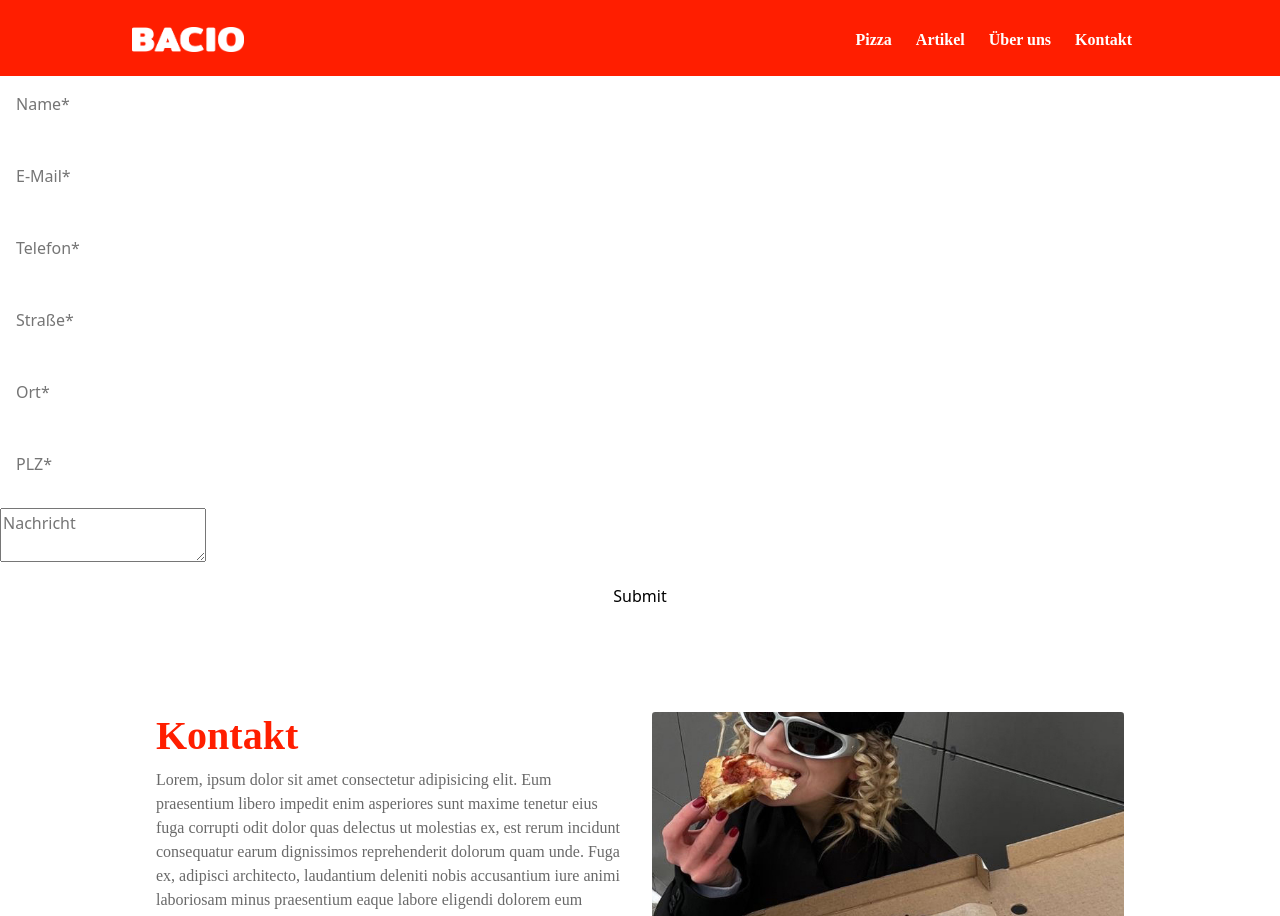
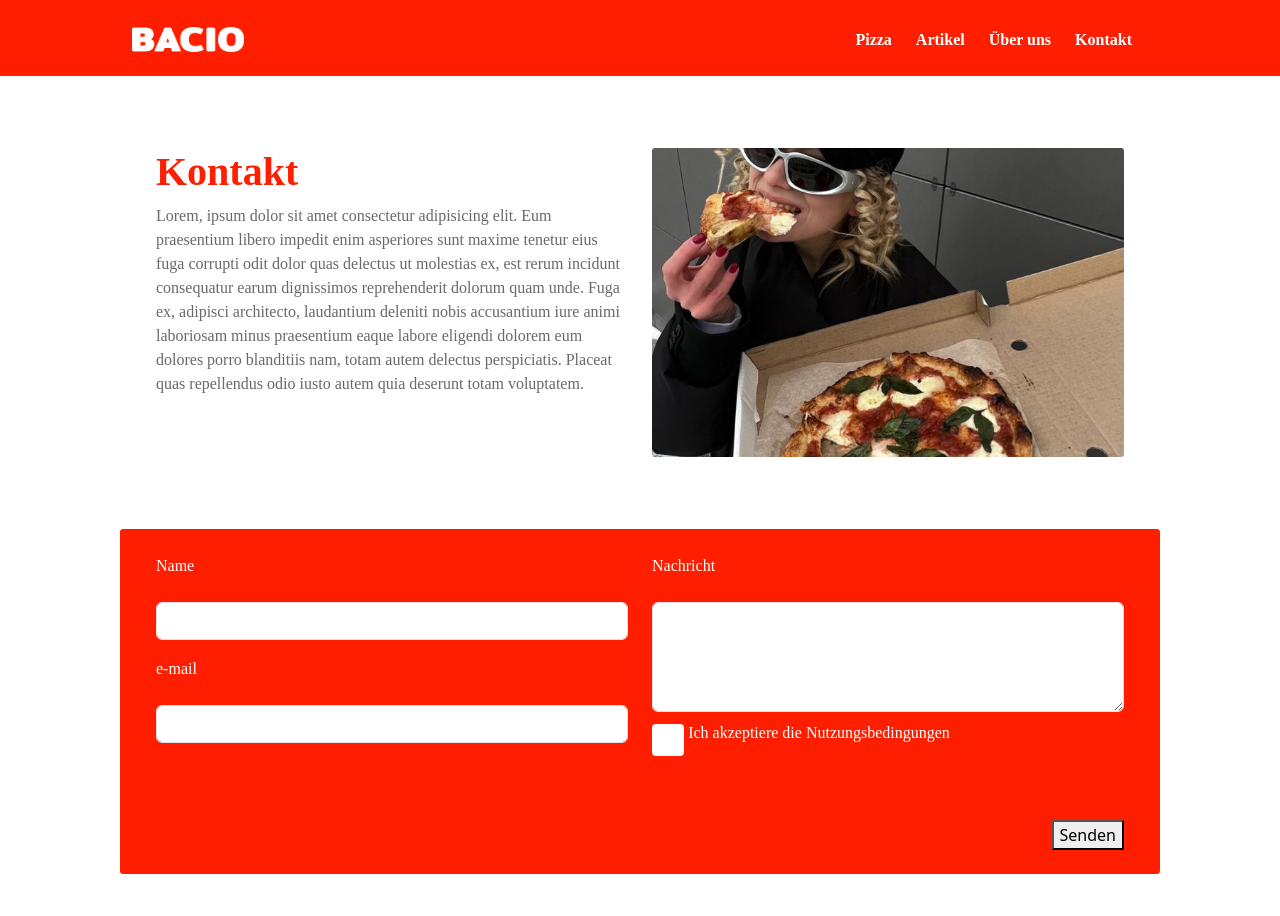
Before and after one commit to MaryFoerster/mary_foerster_Bacio, a PHP site: page /kontakt.php in a window 1280 px wide. Shown: the top 916 px of the page. Run offline with PHP 8.4, Linux system fonts and the light colour scheme; some web fonts are replaced.

Commit message:
updatet mail.

```diff
--- a/formular.php
+++ b/formular.php
@@ -1,13 +1,8 @@
 
-
+<!--
 <form method="post" action="formular_danke.php">
-    <label for="vorname">Vorname</label>
-    <input type="text" id="vorname" name="vorname">
-    <!-- id ist wichtig fürs ansprechen css js und wichtig für dieses for im label und das name brauchen wir um den inhalt im PHP auslesen zu können  -->
-    <br>
-    <br>
-    <label for="nachname">Nachname</label>
-    <input type="text" id="nachname" name="nachname">
+    <label for="Name">name</label>
+    <input type="text" id="name" name="name">
     <br>
     <br>
     <label for="email">email</label>
@@ -23,4 +18,40 @@
     <br>
     <br>
     <button type="submit" name="submit">Absenden</button>
-</form>
+</form> -->
+
+<section id="kontaktformular">
+    <div class="container custom-radius bg-red mt-5 mb-5">
+        <form method="post" action="formular_danke.php">
+            <div class="row p-4">
+                <div class="col-lg-6">
+                    <div class="form-custom">
+                        <label class="form-label" for="name"><p class="text-white">Name</p></label>
+                        <input type="text" id="name" name="name" class="form-control">
+                    </div>
+                    <div class="form-custom">
+                        <label class="form-label" for="email"><p class="text-white">e-mail</p></label>
+                        <input type="email" id="email" name="email" class="form-control">
+                    </div>
+                </div>
+                <div class="col-lg-6">
+                    <div data-mdb-input-init class="form-outline">
+                        <label class="form-label" for="nachricht"><p class="text-white">Nachricht</p></label>
+                        <textarea class="form-control" id="nachricht" name="nachricht" rows="4"></textarea>
+                        <div class="form-custom pt-2">
+                            <input type="checkbox" class="form-check-input" id="dsgvo-check" name="dsgvo-check" required />
+                            <label class="form-check-label text-red" for="dsgvo-check"><p class="text-white">Ich akzeptiere die Nutzungsbedingungen</p></label>
+                        </div>
+                    </div>
+                </div>
+            </div>
+            <div class="row p-4">
+                <div class="col-lg-12">
+                    <div class="form-custom d-flex justify-content-end">
+                        <button type="submit" name="submit" class="btn-form">Senden</button>
+                    </div>
+                </div>
+            </div>
+        </form>
+    </div>
+</section>
--- a/kontakt.php
+++ b/kontakt.php
@@ -10,40 +10,6 @@
 <?php include("nav.php") ?>
 
 </header>
-
-
-
-        <form action="action_page.php" method="post">
-            <div class="container__KontaktFormular_box1">
-                <div class="inputBox">
-                    <input class="input" type="text" id="name" name="firstname" placeholder="Name*">
-                </div>
-                <div class="inputBox">
-                    <input class="input" type="email" id="email" name="email" placeholder="E-Mail*">
-                </div>
-                <div class="inputBox">
-                    <input class="input" type="text" id="telefon" name="telefon" placeholder="Telefon*">
-                </div>
-                <div class="inputBox">
-                    <input class="input" type="text" id="straße" name="straße" placeholder="Straße*">
-                </div>
-                <div class="inputBox">
-                    <input class="input" type="text" id="ort" name="ort" placeholder="Ort*">
-                </div>
-                <div class="inputBox">
-                    <input class="input" type="text" id="plz" name="plz" placeholder="PLZ*">
-                </div>
-            </div>
-            <div class="container__KontaktFormular_box2">
-                <textarea class="textBox" id="subject" name="subject" placeholder="Nachricht"></textarea>
-                <input class="sendeBtn" type="submit" value="Submit">
-            </div>
-        </form>
-    </div>
-
-
-
-
 
 <main>
 
@@ -63,41 +29,6 @@
 
 <?php include("formular.php") ?>
 
-<section id="kontaktformular">
-        <div class="container custom-radius bg-red mt-5 mb-5">
-        <form method="post" action="formular_danke.php">
-          <div class="row p-4">
-            <div class="col-lg-6">
-            <div class="form-custom">
-            <label class="form-label" for="textAreaExample"><p class="text-white">Name</p></label>
-            <input type="text" id="vorname" name="vorname">
-                </div>
-                <div class="form-custom">
-                <label class="form-label" for="textAreaExample"><p class="text-white">e-mail</p></label>
-                <input type="email" id="email" name="email">
-                </div>
-            </div>
-            <div class="col-lg-6">
-            <div data-mdb-input-init class="form-outline">
-            <label class="form-label" for="textAreaExample"><p class="text-white">Nachricht</p></label>
-              <textarea class="form-control" id="nachricht" name="nachricht"  rows="4"></textarea>
-              <div class="form-custom pt-2">
-                  <input type="checkbox" class="form-check-input" id="dsgvo-check" name="dsgvo-check" required />
-                  <label class="form-check-label text-red" for="exampleCheck1"><p class="text-white">Ich akzeptiere die Nutzungsbedingungen</p></label>
-                </div>
-            </div>
-          </div>
-          <div class="row p-4">
-            <div class="col-lg-12">
-            <div class="form-custom d-flex justify-content-end">
-                  <button type="submit" name="submit" class="btn-form">Senden</button>
-                </div>
-            </div>
-          </div>
-        </form>
-        </div>
-</section>
-
 <section id="google__maps">
         <div class="container">
           <div class="row">
```
Also changed, not shown: formular_danke.php (+8 -9 lines).
